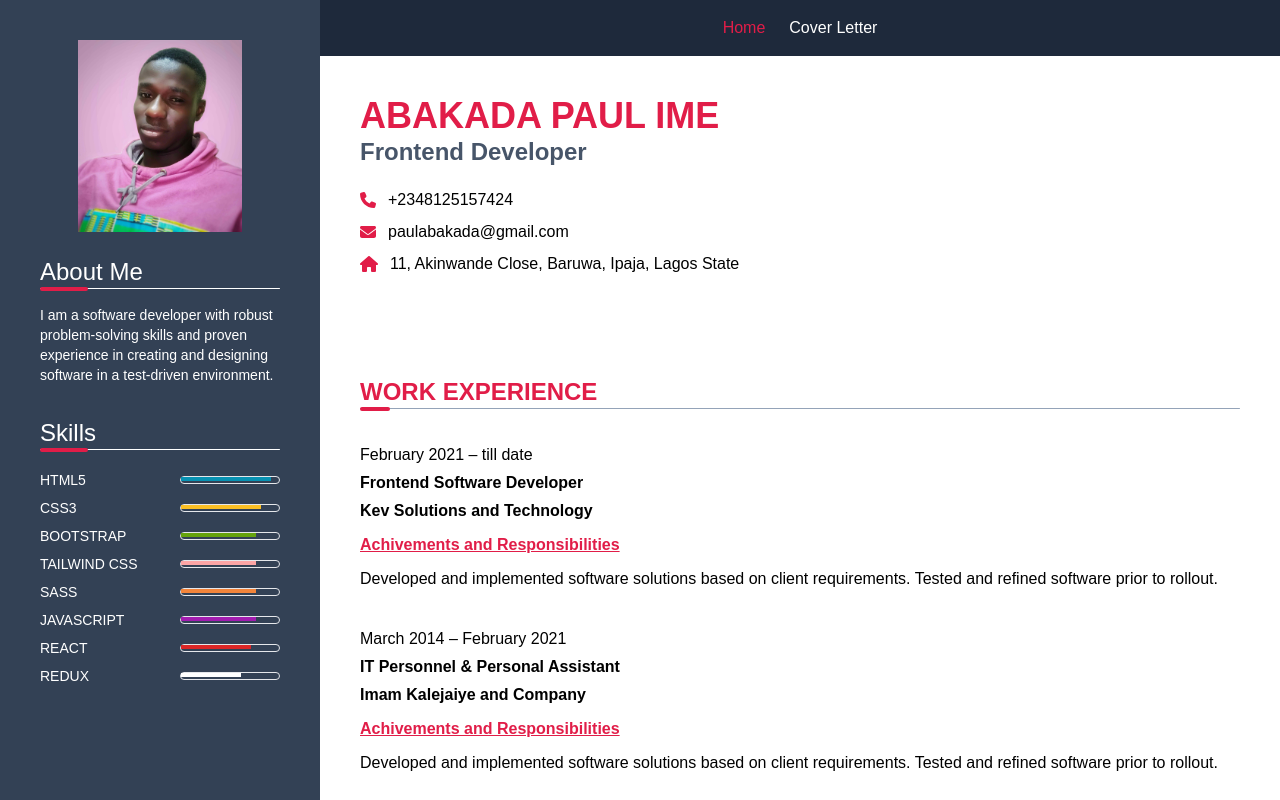
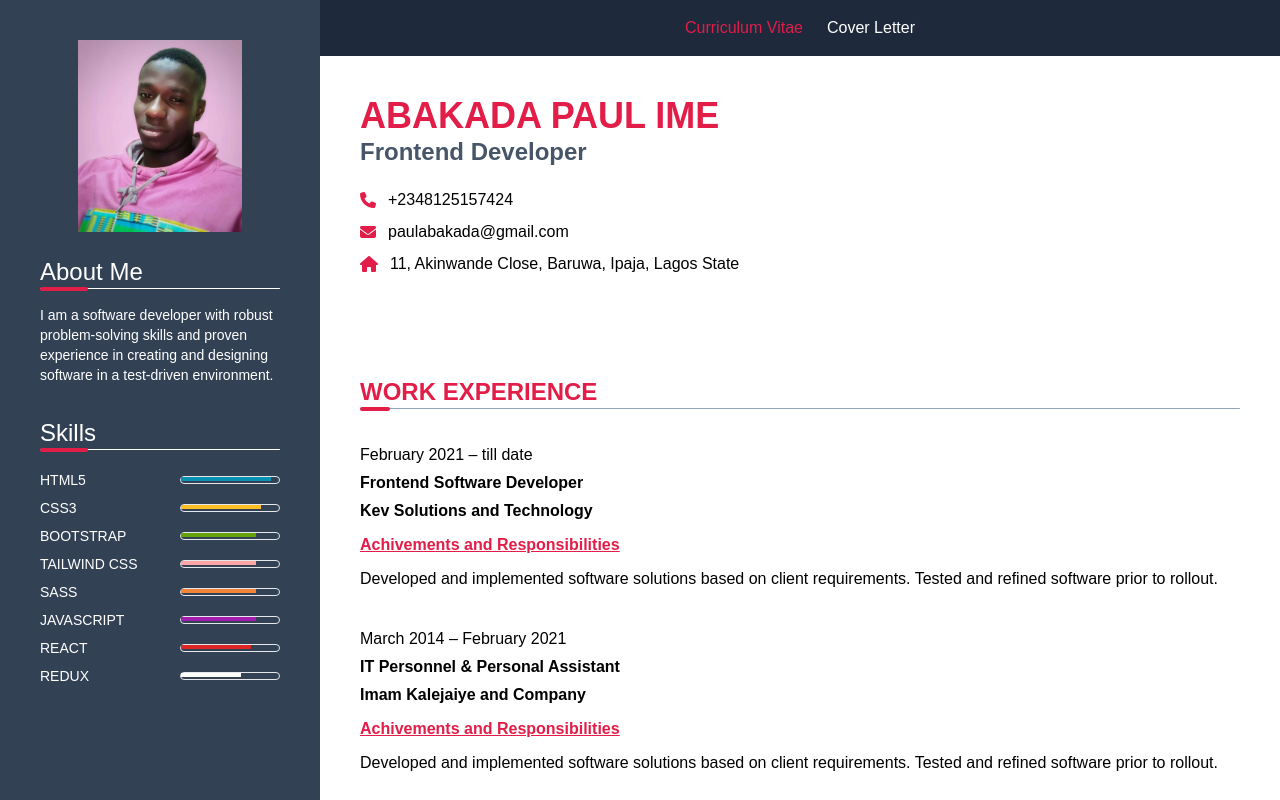
Before and after one commit to paulynson/portafolio, a React (Create React App) app: page / in a window 1280 px wide. Shown: the top 800 px of the page. Built offline with nearby package versions, Linux system fonts and the light colour scheme; the HTML template or start-up script is replaced by a standard one.

Commit message:
Added Curriculum to the navbar

```diff
--- a/src/components/NotFound.js
+++ b/src/components/NotFound.js
@@ -8,8 +8,10 @@ function NotFound() {
        <main class="flex-1 lg:ml-80">
               <div className="flex h-screen items-center justify-center">
               <div class="bg-white p-10 leading-8 w-auto text-center items-center ">
-                      <div className="my-32">
-                      <p className='my-6 text-8xl'>Page Missing</p>
+                      <div className="my-16">
+                      <p className='my-12 text-8xl'>Oops!</p>
+                      <p className='my-2 text-2xl'>Sorry, the page could not be found! </p>
+                      <p className='text-1xl'>The link you followed probably was broken or the page has been removed </p>
                   </div>
                     <Link to="/" className='text-white bg-rose-500 py-4 px-10 rounded hover:bg-rose-800'> Take me Home</Link>
 
--- a/src/layouts/Navbar.js
+++ b/src/layouts/Navbar.js
@@ -7,7 +7,7 @@ function Navbar() {
       <nav class="top-0 lg:ml-80 bg-slate-800">
         <div className="flex gap-6 justify-center py-4">
           <NavLink to="/" className={({isActive}) => (isActive ? 'link active': 'link')}>
-            Home
+            Curriculum Vitae
           </NavLink>
           <NavLink
             to="/coverletter"
```
